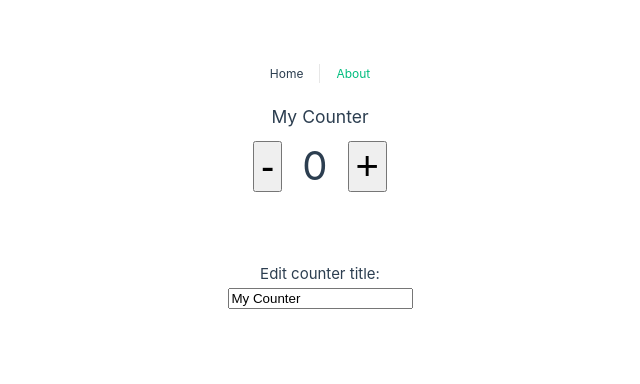
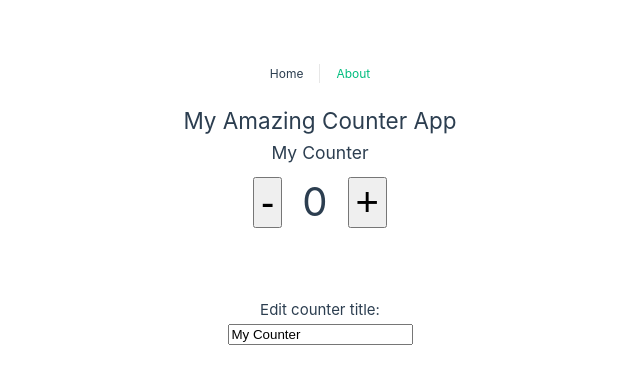
Before and after one commit to miguelfervi/vue-composition-api-basics, a Vue app: page / in a window 1280 px wide. Shown: the top 384 px of the page, without its empty margins (320-960 px from the left). Built offline with nearby package versions, Linux system fonts and the light colour scheme.

Commit message:
add non reactive

```diff
--- a/src/views/HomeView.vue
+++ b/src/views/HomeView.vue
@@ -1,5 +1,7 @@
 <template>
   <div class="home">
+
+    <h2>{{ appTitle }}</h2>
 
     <h3> {{ counterData.title }}</h3>
 
@@ -20,6 +22,7 @@
 <script setup>
 import { reactive } from 'vue'
 
+  const appTitle = 'My Amazing Counter App'
     // const counter = ref(0),
     //  counterTitle = ref('My Counter')
 
```
